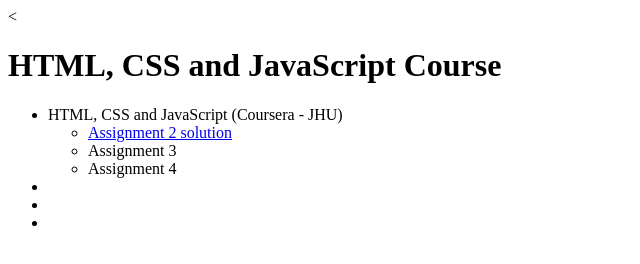
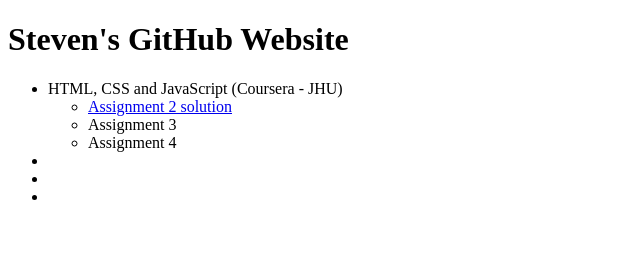
Before and after one commit to skeatz/skeatz.github.io, a plain HTML site: page index.html in a window 1280 px wide. Shown: the whole page, without its empty margins (0-640 px from the left). Drawn offline with Linux system fonts and the light colour scheme.

Commit message:
Updated index.html

```diff
--- a/index.html
+++ b/index.html
@@ -7,7 +7,7 @@
     <title>Skeatz GitHub Index</title>
   </head>
 <body>
-  <<h1>HTML, CSS and JavaScript Course</h1>
+  <h1>Steven's GitHub Website</h1>
   <ul>
     <li class="item1">HTML, CSS and JavaScript (Coursera - JHU)</li>
     <ul>
```
